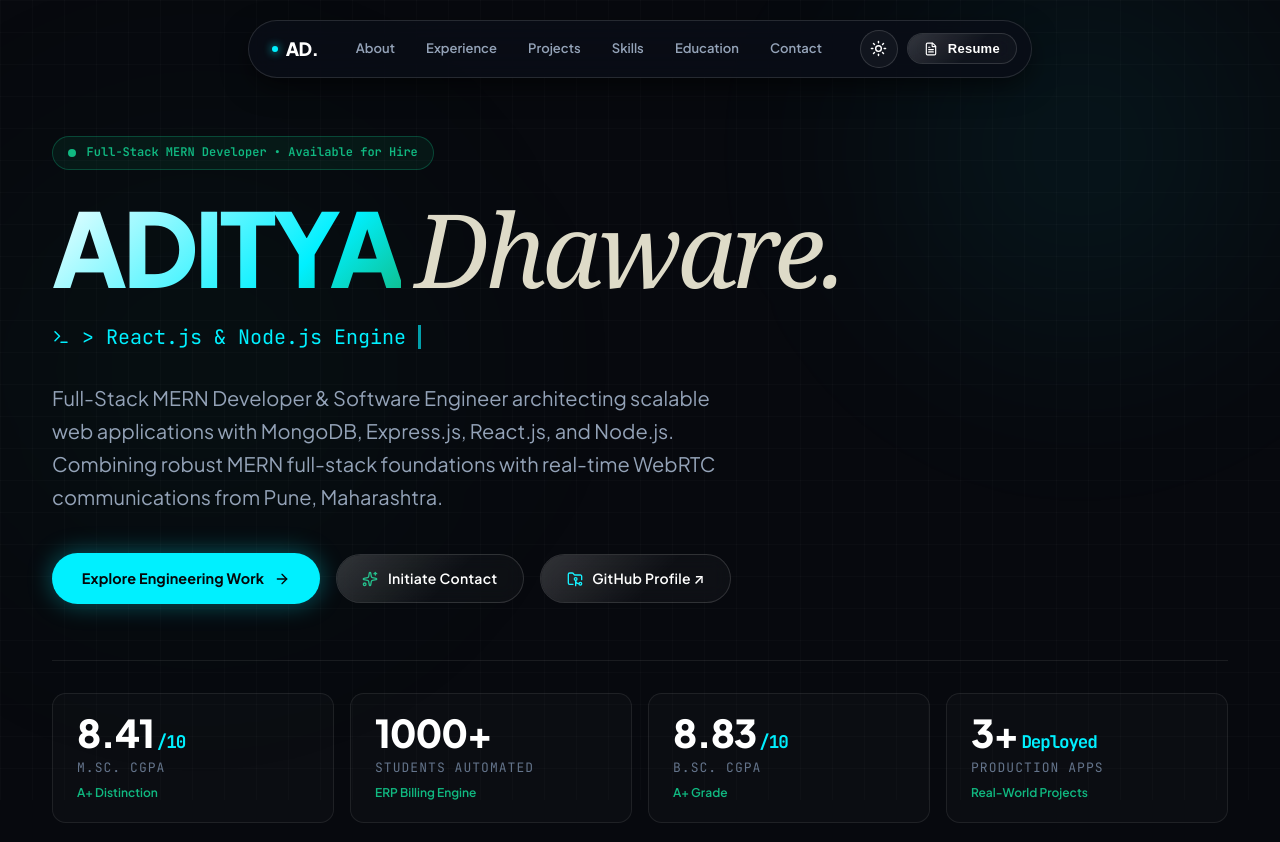
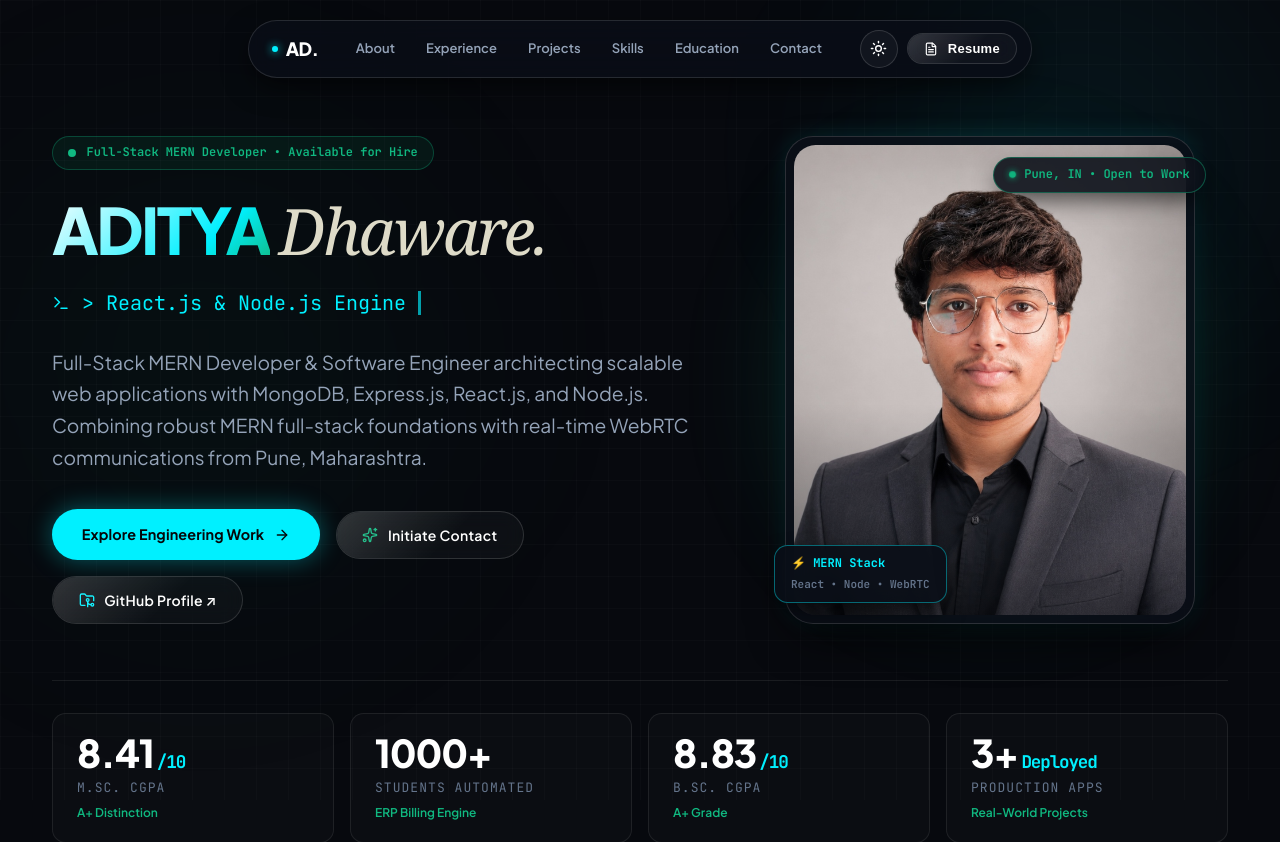
Before and after one commit to Aditya-Dhaware/Portfolio, a React (Vite) app: page / in a window 1280 px wide. Shown: the top 842 px of the page. Built offline with nearby package versions, Linux system fonts and the light colour scheme; a web font is replaced by a local one.

Commit message:
Added Profile Photo

```diff
--- a/src/components/Hero.jsx
+++ b/src/components/Hero.jsx
@@ -1,6 +1,7 @@
 import React, { useState, useEffect } from 'react';
 import { ArrowRight, Terminal, Sparkles, FolderGit2 } from 'lucide-react';
 import { PERSONAL_INFO } from '../data/portfolioData';
+import adityaPhoto from '../assets/aditya-photo.jpg';
 
 export default function Hero() {
   const roles = [
@@ -40,6 +41,9 @@ export default function Hero() {
   return (
     <section className="hero-section" id="hero">
       <div className="container">
+        <div className="hero-main-grid">
+          {/* Left Column: Text & Action CTAs */}
+          <div className="hero-content-col">
             {/* Status Pill */}
             <div className="hero-status-pill">
               <span className="status-indicator">
@@ -91,6 +95,41 @@ export default function Hero() {
                 <span>GitHub Profile ↗</span>
               </a>
             </div>
+          </div>
+
+          {/* Right Column: Profile Photo Showcase */}
+          <div className="hero-image-col">
+            <div className="hero-profile-container">
+              {/* Ambient Radial Glow */}
+              <div className="hero-photo-glow" aria-hidden="true" />
+
+              {/* Glassmorphic Photo Card */}
+              <div className="hero-photo-card">
+                <div className="hero-photo-inner">
+                  <img
+                    src={adityaPhoto}
+                    alt="Aditya Dhaware - Full-Stack MERN Developer"
+                    className="hero-profile-img"
+                    loading="eager"
+                  />
+                  <div className="hero-photo-vignette" aria-hidden="true" />
+                </div>
+
+                {/* Floating Live Badge: Location & Status */}
+                <div className="hero-photo-badge badge-top">
+                  <span className="badge-dot-live"></span>
+                  <span>Pune, IN • Open to Work</span>
+                </div>
+
+                {/* Floating Tech Badge: MERN Specialization */}
+                <div className="hero-photo-badge badge-bottom">
+                  <span className="badge-mern-tag">⚡ MERN Stack</span>
+                  <span className="badge-subtext">React • Node • WebRTC</span>
+                </div>
+              </div>
+            </div>
+          </div>
+        </div>
 
         {/* Impact Numbers & Academic Rigor */}
         <div className="hero-stats-grid">
--- a/src/styles/components.css
+++ b/src/styles/components.css
@@ -422,10 +422,228 @@
   }
 }
 
+.hero-main-grid {
+  display: grid;
+  grid-template-columns: 1fr;
+  gap: 3rem;
+  align-items: center;
+  margin-bottom: 3.5rem;
+}
+
+@media (min-width: 1024px) {
+  .hero-main-grid {
+    grid-template-columns: 1.15fr 0.85fr;
+    gap: 3.5rem;
+  }
+}
+
+.hero-content-col {
+  display: flex;
+  flex-direction: column;
+}
+
+.hero-image-col {
+  display: flex;
+  justify-content: center;
+  align-items: center;
+  position: relative;
+}
+
+.hero-profile-container {
+  position: relative;
+  width: 100%;
+  max-width: 380px;
+  display: flex;
+  justify-content: center;
+  align-items: center;
+}
+
+@media (min-width: 1280px) {
+  .hero-profile-container {
+    max-width: 410px;
+  }
+}
+
+.hero-photo-glow {
+  position: absolute;
+  inset: -15px;
+  background: radial-gradient(circle, rgba(0, 240, 255, 0.28) 0%, rgba(16, 185, 129, 0.16) 50%, transparent 72%);
+  filter: blur(45px);
+  z-index: 0;
+  border-radius: 2rem;
+  pointer-events: none;
+  transition: all 0.4s ease;
+}
+
+[data-theme="light"] .hero-photo-glow {
+  background: radial-gradient(circle, rgba(2, 132, 199, 0.22) 0%, rgba(5, 150, 105, 0.14) 50%, transparent 72%);
+  filter: blur(40px);
+}
+
+.hero-photo-card {
+  position: relative;
+  z-index: 1;
+  width: 100%;
+  border-radius: 1.75rem;
+  padding: 0.5rem;
+  background: rgba(12, 16, 26, 0.7);
+  backdrop-filter: blur(16px);
+  -webkit-backdrop-filter: blur(16px);
+  border: 1px solid var(--border-light);
+  box-shadow: 0 20px 45px -10px rgba(0, 0, 0, 0.8), 0 0 25px rgba(0, 240, 255, 0.12);
+  transition: transform 0.4s cubic-bezier(0.16, 1, 0.3, 1), box-shadow 0.4s ease, border-color 0.4s ease;
+}
+
+.hero-photo-card:hover {
+  transform: translateY(-4px);
+  border-color: var(--border-cyan);
+  box-shadow: 0 25px 55px -10px rgba(0, 0, 0, 0.9), 0 0 35px rgba(0, 240, 255, 0.25);
+}
+
+[data-theme="light"] .hero-photo-card {
+  background: rgba(255, 255, 255, 0.85);
+  border-color: rgba(15, 23, 42, 0.12);
+  box-shadow: 0 20px 45px -10px rgba(15, 23, 42, 0.1), 0 4px 15px rgba(15, 23, 42, 0.04);
+}
+
+[data-theme="light"] .hero-photo-card:hover {
+  border-color: var(--accent-cyan);
+  box-shadow: 0 25px 55px -10px rgba(15, 23, 42, 0.16), 0 0 30px rgba(2, 132, 199, 0.15);
+}
+
+.hero-photo-inner {
+  position: relative;
+  width: 100%;
+  aspect-ratio: 4 / 4.8;
+  border-radius: 1.35rem;
+  overflow: hidden;
+  background: #0f1420;
+}
+
+.hero-profile-img {
+  width: 100%;
+  height: 100%;
+  object-fit: cover;
+  object-position: center 15%;
+  display: block;
+  transition: transform 0.6s cubic-bezier(0.16, 1, 0.3, 1);
+}
+
+.hero-photo-card:hover .hero-profile-img {
+  transform: scale(1.035);
+}
+
+.hero-photo-vignette {
+  position: absolute;
+  inset: 0;
+  background: linear-gradient(to top, rgba(7, 9, 14, 0.45) 0%, transparent 45%);
+  pointer-events: none;
+}
+
+[data-theme="light"] .hero-photo-vignette {
+  background: linear-gradient(to top, rgba(15, 23, 42, 0.2) 0%, transparent 45%);
+}
+
+/* Floating Badges Over Photo */
+.hero-photo-badge {
+  position: absolute;
+  display: inline-flex;
+  align-items: center;
+  gap: 0.5rem;
+  padding: 0.45rem 0.95rem;
+  border-radius: 9999px;
+  font-family: var(--font-mono);
+  font-size: 0.75rem;
+  font-weight: 600;
+  backdrop-filter: blur(14px);
+  -webkit-backdrop-filter: blur(14px);
+  z-index: 3;
+  transition: transform 0.3s ease, box-shadow 0.3s ease;
+}
+
+.hero-photo-badge.badge-top {
+  top: 1.25rem;
+  right: -0.75rem;
+  background: rgba(10, 14, 23, 0.88);
+  border: 1px solid rgba(16, 185, 129, 0.4);
+  color: var(--accent-emerald);
+  box-shadow: 0 10px 25px -5px rgba(0, 0, 0, 0.7);
+}
+
+.hero-photo-badge.badge-bottom {
+  bottom: 1.25rem;
+  left: -0.75rem;
+  background: rgba(10, 14, 23, 0.88);
+  border: 1px solid rgba(0, 240, 255, 0.4);
+  color: var(--text-white);
+  box-shadow: 0 10px 25px -5px rgba(0, 0, 0, 0.7);
+  display: flex;
+  flex-direction: column;
+  align-items: flex-start;
+  gap: 0.15rem;
+  padding: 0.55rem 1rem;
+  border-radius: 0.85rem;
+}
+
+.badge-dot-live {
+  width: 7px;
+  height: 7px;
+  border-radius: 50%;
+  background: var(--accent-emerald);
+  box-shadow: 0 0 8px var(--accent-emerald);
+  display: inline-block;
+  animation: pulse-live 1.8s infinite;
+}
+
+@keyframes pulse-live {
+  0%, 100% { opacity: 1; transform: scale(1); }
+  50% { opacity: 0.4; transform: scale(0.85); }
+}
+
+.badge-mern-tag {
+  color: var(--accent-cyan);
+  font-weight: 700;
+  font-size: 0.75rem;
+}
+
+.badge-subtext {
+  font-size: 0.6875rem;
+  color: var(--text-muted);
+}
+
+[data-theme="light"] .hero-photo-badge.badge-top {
+  background: rgba(255, 255, 255, 0.92);
+  border-color: rgba(5, 150, 105, 0.35);
+  color: #059669;
+  box-shadow: 0 10px 25px -5px rgba(15, 23, 42, 0.1);
+}
+
+[data-theme="light"] .hero-photo-badge.badge-bottom {
+  background: rgba(255, 255, 255, 0.92);
+  border-color: rgba(2, 132, 199, 0.35);
+  color: #0f172a;
+  box-shadow: 0 10px 25px -5px rgba(15, 23, 42, 0.1);
+}
+
+[data-theme="light"] .badge-subtext {
+  color: #64748b;
+}
+
+@media (max-width: 640px) {
+  .hero-photo-badge.badge-top {
+    right: 0.5rem;
+    top: 0.75rem;
+  }
+  .hero-photo-badge.badge-bottom {
+    left: 0.5rem;
+    bottom: 0.75rem;
+  }
+}
+
 .hero-main-title {
-  font-size: clamp(2.8rem, 8vw, 6.5rem);
+  font-size: clamp(2.4rem, 5vw, 4.6rem);
   font-weight: 800;
-  line-height: 0.95;
+  line-height: 0.98;
   letter-spacing: -0.04em;
   color: var(--text-white);
   margin-bottom: 1.5rem;
@@ -471,11 +689,11 @@
 }
 
 .hero-description {
-  font-size: clamp(1.05rem, 2vw, 1.25rem);
+  font-size: clamp(1.05rem, 2vw, 1.2rem);
   color: var(--text-secondary);
-  max-width: 680px;
+  max-width: 640px;
   line-height: 1.65;
-  margin-bottom: 2.5rem;
+  margin-bottom: 2.25rem;
 }
 
 .hero-actions-dock {
@@ -483,7 +701,7 @@
   flex-wrap: wrap;
   align-items: center;
   gap: 1rem;
-  margin-bottom: 3.5rem;
+  margin-bottom: 0;
 }
 
 .hero-stats-grid {
```
Also changed, not shown: public/aditya-photo.jpg (added), src/assets/aditya-photo.jpg (added). Lines whose indentation alone changed are shown as unchanged.
